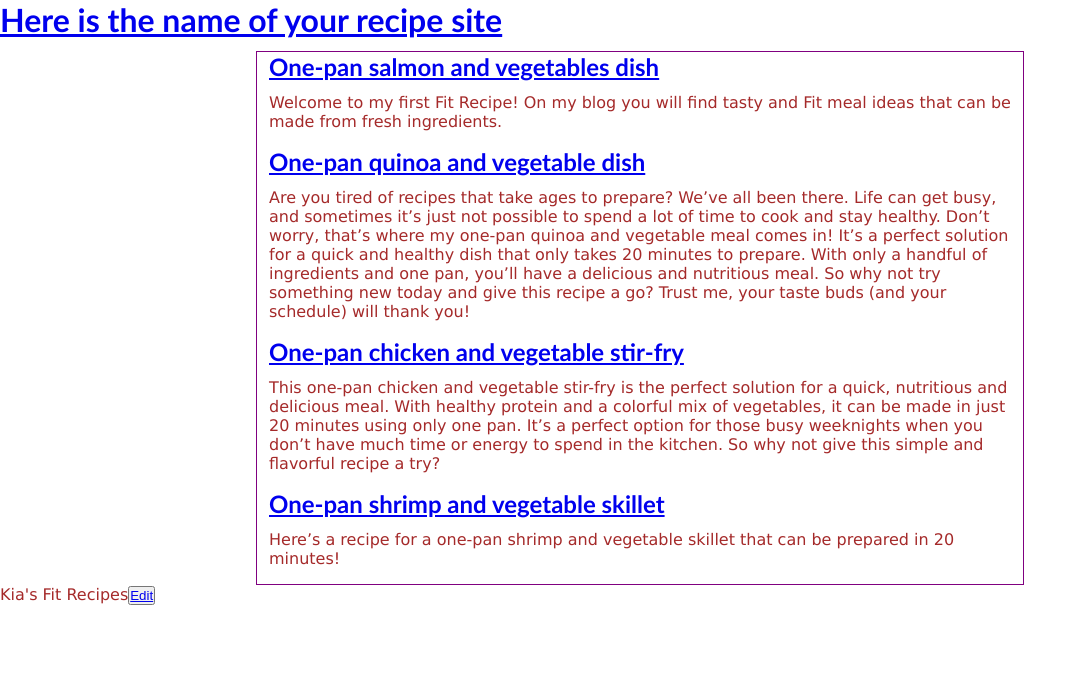
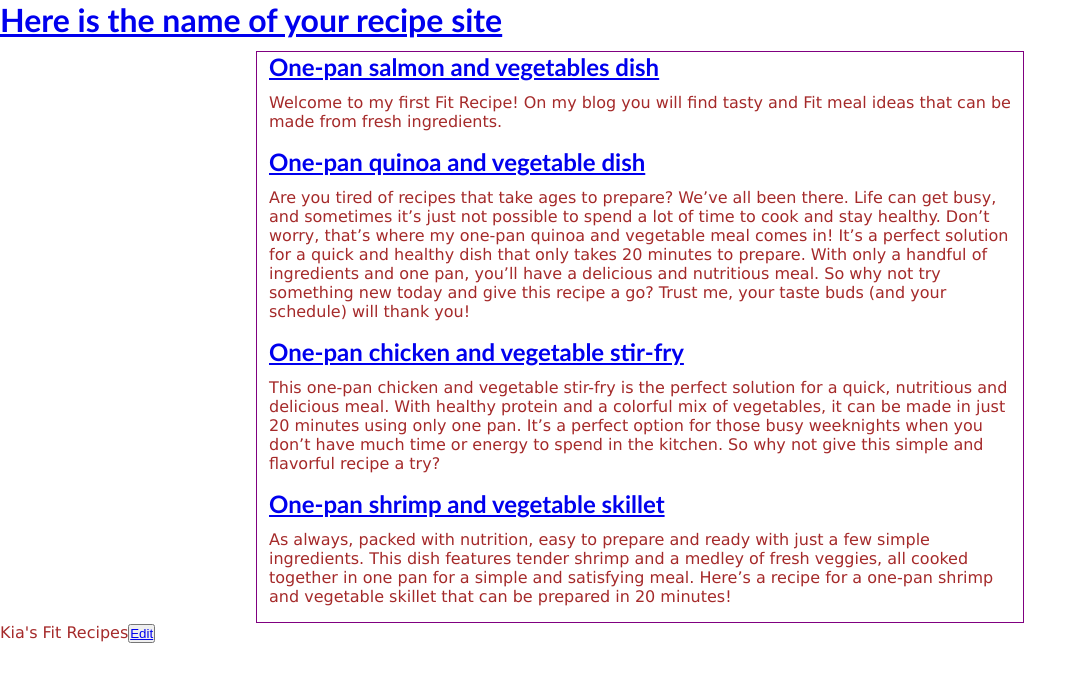
Before and after one commit to kaiablk/FitBook, a Jekyll site: the page built from pages/recipelisting.md, in a window 1280 px wide. Shown: the top 682 px of the page, without its empty margins (0-1087 px from the left). Built offline with Jekyll 4.4.1, drawn with Linux system fonts in a browser that asks for light colours.

Commit message:
Update Recipe “one-pan-shrimp-and-vegetable-skillet”

```diff
--- a/_recipes/one-pan-shrimp-and-vegetable-skillet.md
+++ b/_recipes/one-pan-shrimp-and-vegetable-skillet.md
@@ -4,7 +4,7 @@ date: 2023-02-14T15:51:53.033Z
 order: 4
 layout: recipe
 ---
-Here's a recipe for a one-pan shrimp and vegetable skillet that can be prepared in 20 minutes!
+As always, packed with nutrition, easy to prepare and ready with just a few simple ingredients. This dish features tender shrimp and a medley of fresh veggies, all cooked together in one pan for a simple and satisfying meal. Here's a recipe for a one-pan shrimp and vegetable skillet that can be prepared in 20 minutes!
 
 ![One-pan shrimp and vegetable skillet](../uploads/shrimp.png "One-pan shrimp and vegetable skillet")
 
@@ -33,7 +33,5 @@ Here's a recipe for a one-pan shrimp and vegetable skillet that can be prepared
 
 Enjoy your tasty and healthy one-pan shrimp and vegetable skillet!
 
-
-
 * Serves 1
 * Cooking time: 20 minutes
```
